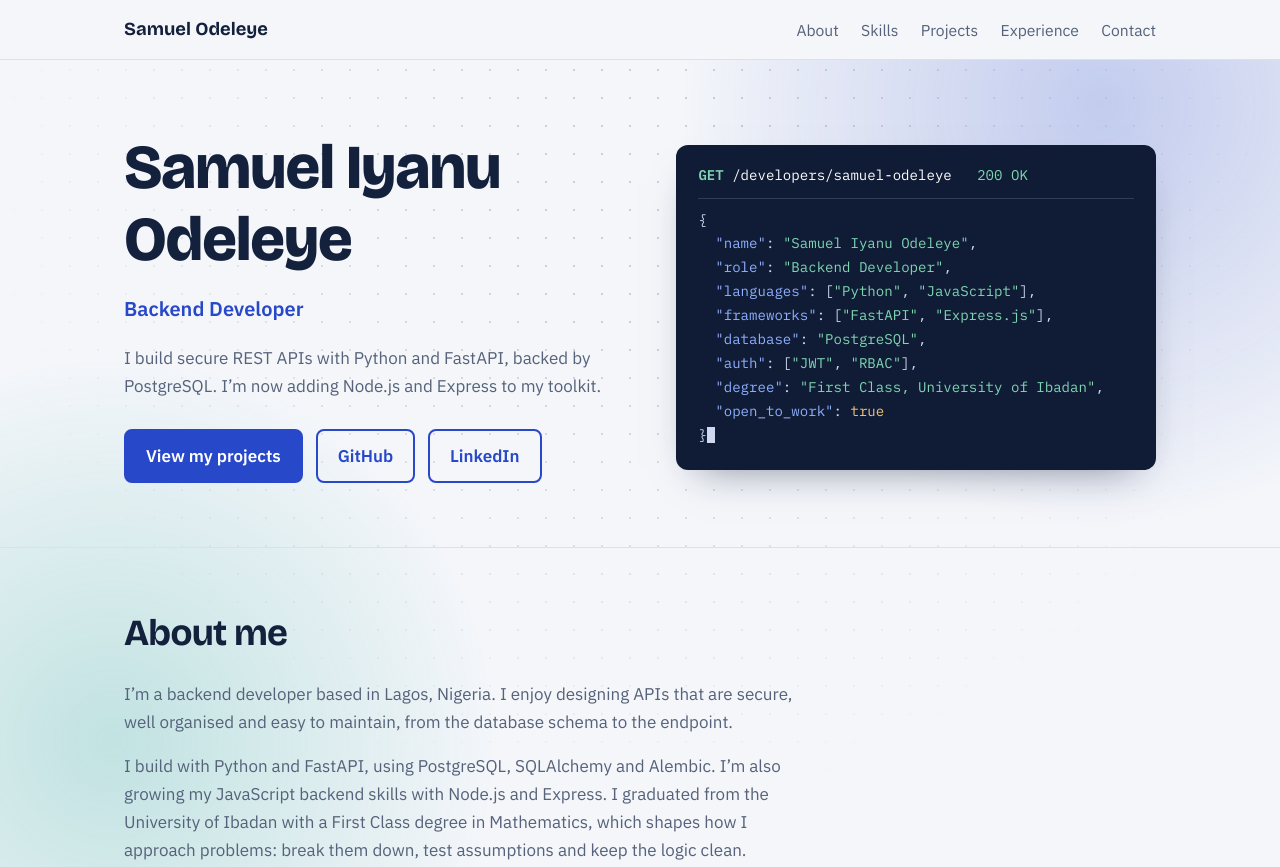
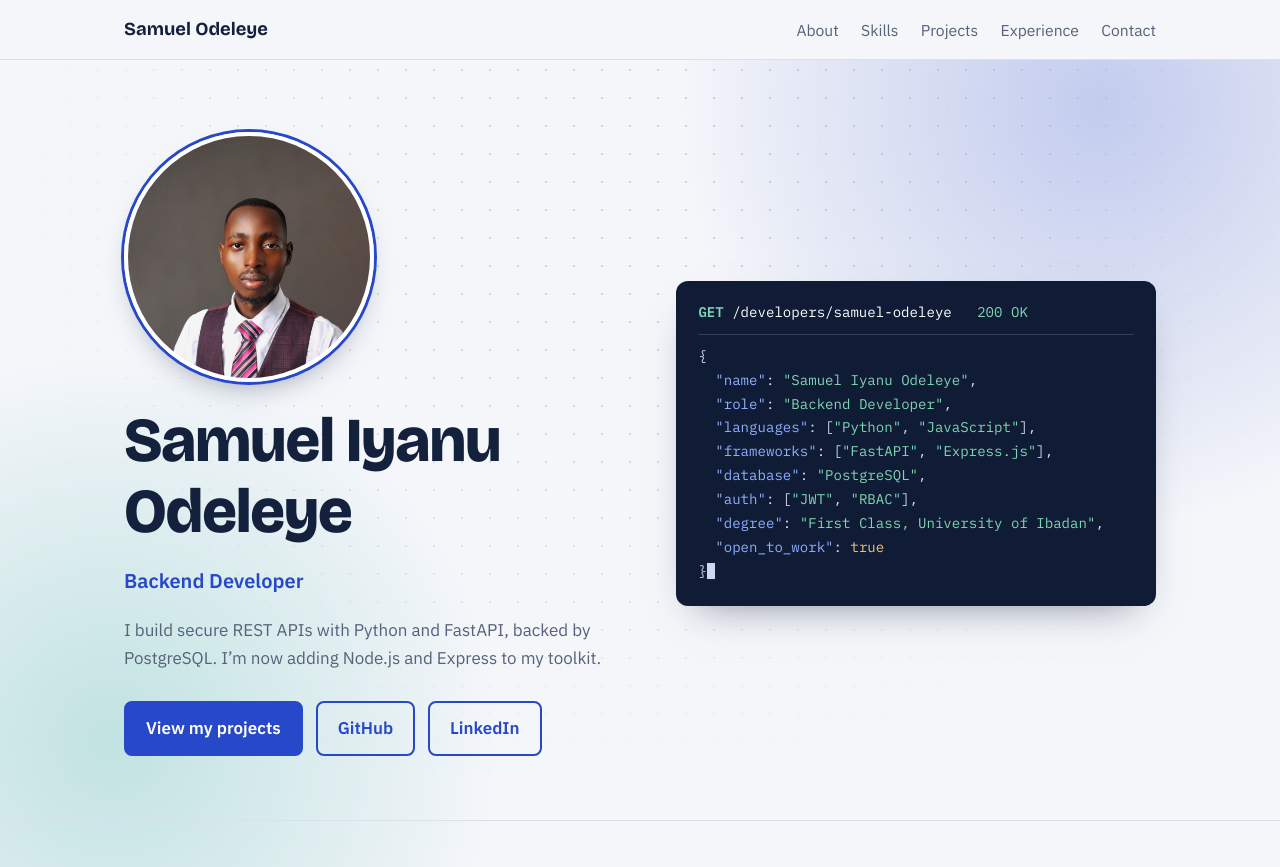
Before and after one commit to Sammy206015/Sammy206015.github.io, a plain HTML site: page index.html in a window 1280 px wide. Shown: the top 867 px of the page. Drawn offline with nearby package versions, Linux system fonts and the light colour scheme.

Commit message:
Add files via upload

```diff
--- a/index.html
+++ b/index.html
@@ -31,6 +31,7 @@
   <div class="hero">
     <div class="wrap">
       <div>
+        <img class="avatar" src="samuel.jpg" alt="Portrait of Samuel Iyanu Odeleye" width="250" height="250">
         <h1>Samuel Iyanu Odeleye</h1>
         <p class="role">Backend Developer</p>
         <p class="lead">I build secure REST APIs with Python and FastAPI, backed by PostgreSQL. I’m now adding Node.js and Express to my toolkit.</p>
--- a/style.css
+++ b/style.css
@@ -136,6 +136,18 @@ footer { padding: 2rem 0; border-top: 1px solid var(--line); color: var(--muted)
   header.site .wrap { justify-content: center; }
 }
 
+/* Profile photo */
+.avatar {
+  display: block;
+  width: 250px; height: 250px;
+  border-radius: 50%;
+  object-fit: cover; object-position: center top;
+  border: 4px solid var(--surface);
+  box-shadow: 0 0 0 3px var(--accent), 0 14px 30px -14px rgba(20, 33, 61, .5);
+  margin-bottom: 1.4rem;
+}
+.hero .wrap > div:first-child > :nth-child(5) { animation-delay: .48s; }
+
 /* Email and phone rows */
 .contact-lines { list-style: none; padding: 0; display: grid; gap: 1rem; margin-bottom: 1.6rem; }
 .contact-lines a {
```
Also changed, not shown: samuel.jpg (added).
